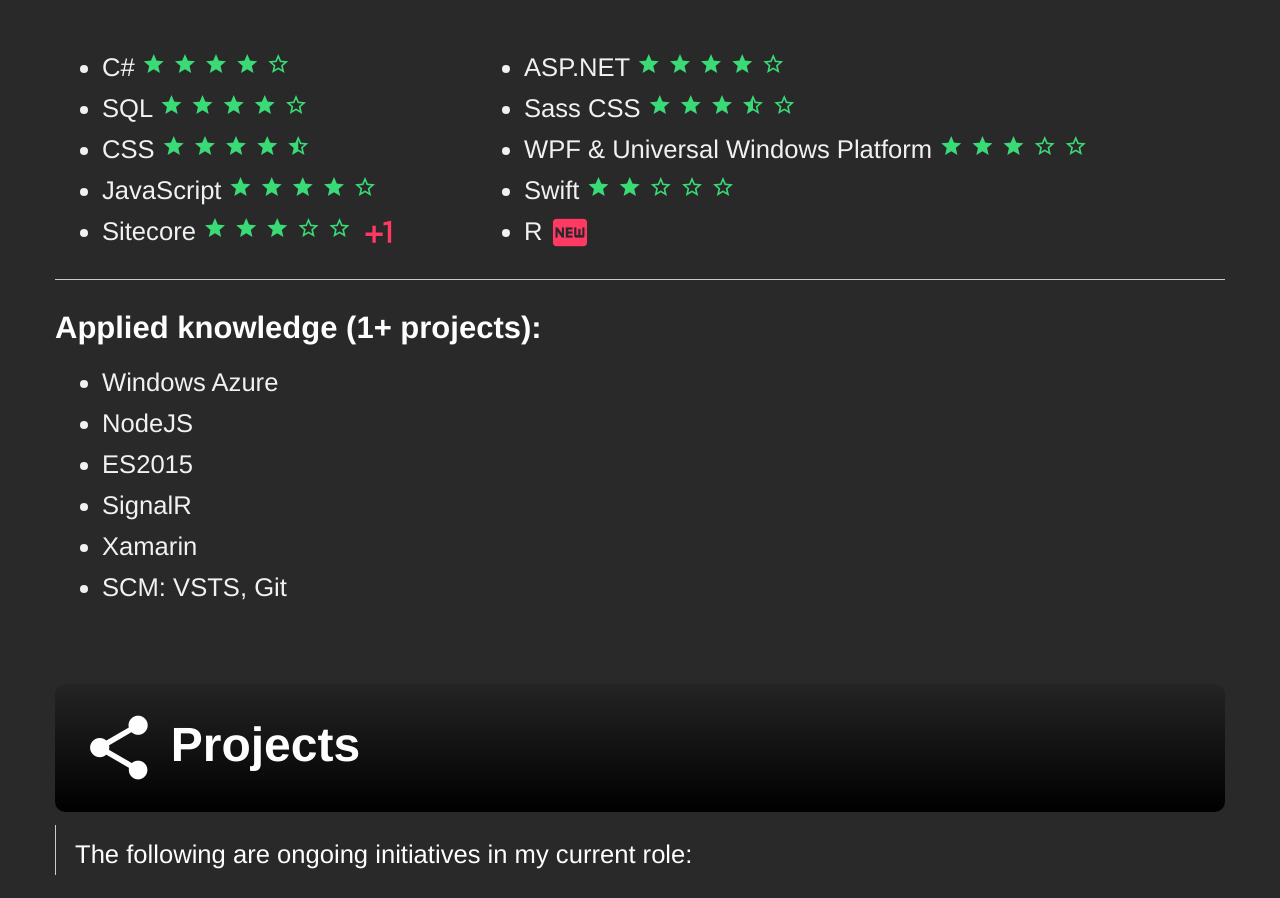
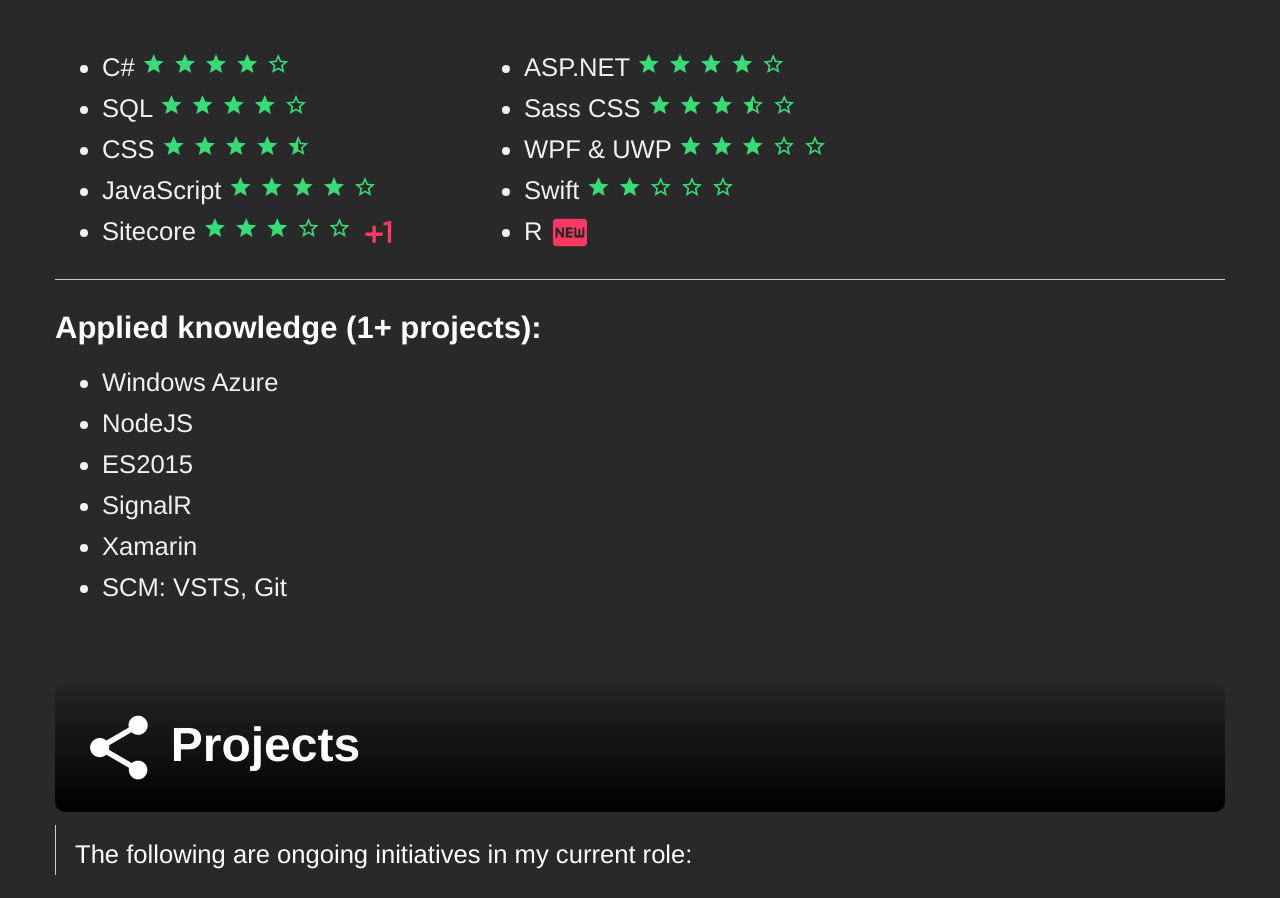
Before and after one commit to tagr/tagr.github.io, a website: page index.html in a window 1280 px wide. Shown: the part 1020-1918 px from the top of the page. Drawn offline with Linux system fonts and the light colour scheme; a web font is replaced by a local one.

Commit message:
Changed UWP

```diff
--- a/index.html
+++ b/index.html
@@ -110,7 +110,7 @@
                                 </span>
                             </li>
                             <li>
-                                WPF &amp; Universal Windows Platform
+                                WPF &amp; UWP
                                 <span class="rating">
                                     <i class="material-icons">star</i>
                                     <i class="material-icons">star</i>
```
